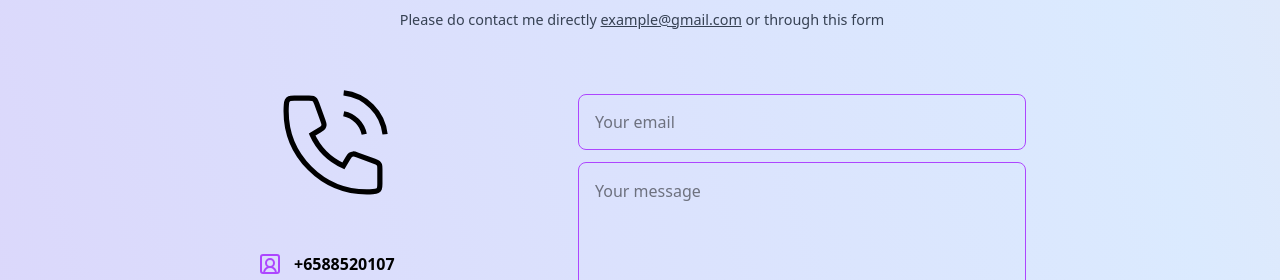
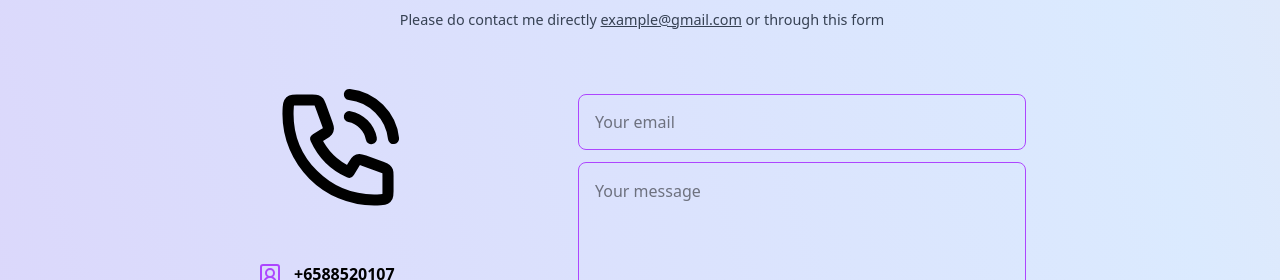
Before and after one commit to Ziaulhuq/ziaul_portfolio, a Next.js app: page / in a window 1280 px wide. Shown: the part 3587-3867 px from the top of the page. Built offline with nearby package versions, Linux system fonts and the light colour scheme; no server answers.

Commit message:
error in contact framer image

```diff
--- a/components/contact.tsx
+++ b/components/contact.tsx
@@ -41,8 +41,8 @@ const Contact = () => {
         <div className="col-span-2 flex flex-col gap-3 mt-4">
           <motion.div className="mb-5 flex justify-center sm:flex sm:place-content-start">
             <motion.svg
-              width="150px"
-              height="150px"
+              width="10rem"
+              height="10rem"
               viewBox="-2.4 -2.4 28.80 28.80"
               fill="none"
               xmlns="http://www.w3.org/2000/svg"
@@ -53,17 +53,17 @@ const Contact = () => {
               <g id="SVGRepo_bgCarrier"></g>
               <g
                 id="SVGRepo_tracerCarrier"
-                // stroke-linecap="round"
-                // stroke-linejoin="round"
+                stroke-linecap="round"
+                stroke-linejoin="round"
               ></g>
               <g id="SVGRepo_iconCarrier">
                 {" "}
                 <motion.path
                   d="M14.05 6C15.0268 6.19057 15.9244 6.66826 16.6281 7.37194C17.3318 8.07561 17.8095 8.97326 18 9.95M14.05 2C16.0793 2.22544 17.9716 3.13417 19.4163 4.57701C20.8609 6.01984 21.7721 7.91101 22 9.94M18.5 21C9.93959 21 3 14.0604 3 5.5C3 5.11378 3.01413 4.73086 3.04189 4.35173C3.07375 3.91662 3.08968 3.69907 3.2037 3.50103C3.29814 3.33701 3.4655 3.18146 3.63598 3.09925C3.84181 3 4.08188 3 4.56201 3H7.37932C7.78308 3 7.98496 3 8.15802 3.06645C8.31089 3.12515 8.44701 3.22049 8.55442 3.3441C8.67601 3.48403 8.745 3.67376 8.88299 4.05321L10.0491 7.26005C10.2096 7.70153 10.2899 7.92227 10.2763 8.1317C10.2643 8.31637 10.2012 8.49408 10.0942 8.64506C9.97286 8.81628 9.77145 8.93713 9.36863 9.17882L8 10C9.2019 12.6489 11.3501 14.7999 14 16L14.8212 14.6314C15.0629 14.2285 15.1837 14.0271 15.3549 13.9058C15.5059 13.7988 15.6836 13.7357 15.8683 13.7237C16.0777 13.7101 16.2985 13.7904 16.74 13.9509L19.9468 15.117C20.3262 15.255 20.516 15.324 20.6559 15.4456C20.7795 15.553 20.8749 15.6891 20.9335 15.842C21 16.015 21 16.2169 21 16.6207V19.438C21 19.9181 21 20.1582 20.9007 20.364C20.8185 20.5345 20.663 20.7019 20.499 20.7963C20.3009 20.9103 20.0834 20.9262 19.6483 20.9581C19.2691 20.9859 18.8862 21 18.5 21Z"
                   stroke="#000000"
-                  // stroke-width="2"
-                  // stroke-linecap="round"
-                  // stroke-linejoin="round"
+                  stroke-width="2"
+                  stroke-linecap="round"
+                  stroke-linejoin="round"
                   initial={{ opacity: 0, pathLength: 0 }}
                   whileInView={{
                     opacity: 1,
```
